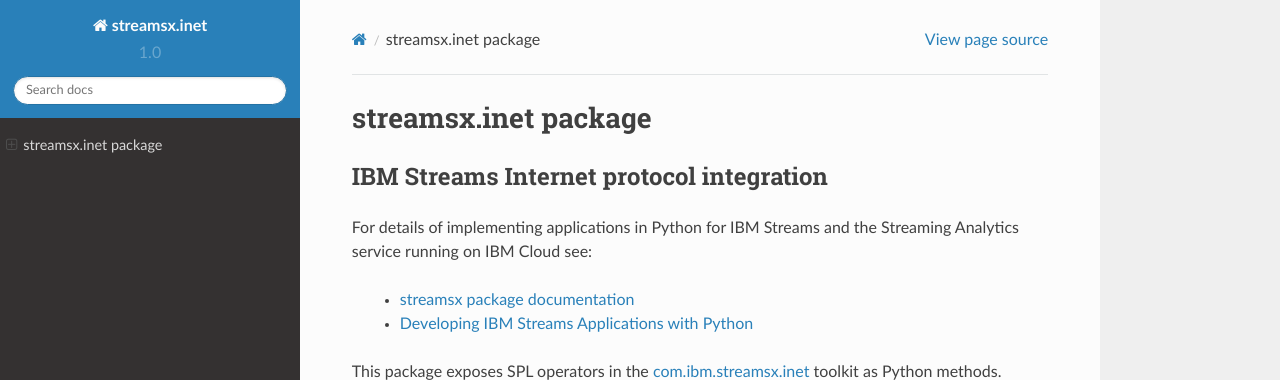
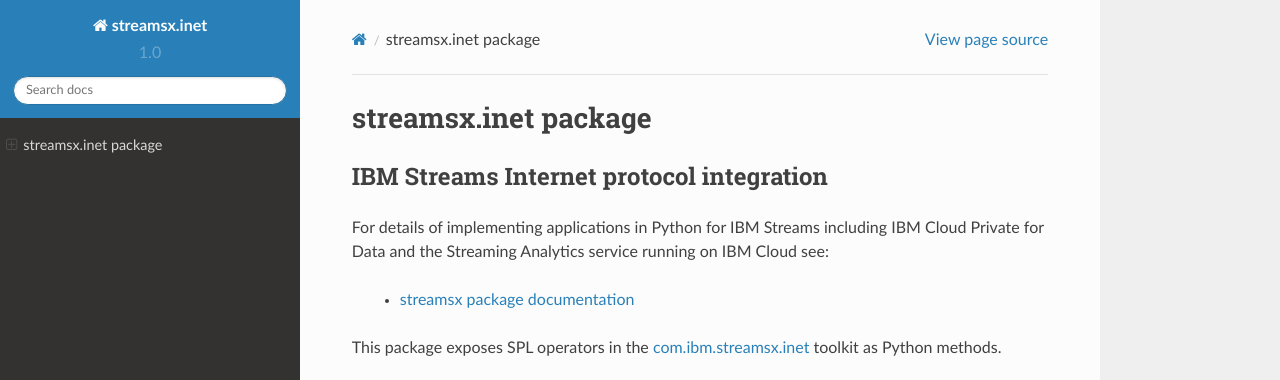
Before and after one commit to markheger/pypi.streamsx.inet, a Sphinx documentation site: the page built from package/docs/source/index.rst, in a window 1280 px wide, cut to the strip 0-380 px from the top of the page. Built offline with Sphinx 7.4.7 and the Read the Docs theme 2.0.0, drawn with Linux system fonts in a browser that asks for light colours.

Commit message:
update documentation, 1.0.1

```diff
--- a/package/docs/source/conf.py
+++ b/package/docs/source/conf.py
@@ -67,7 +67,7 @@
 # The short X.Y version.
 version = '1.0'
 # The full version, including alpha/beta/rc tags.
-release = '1.0.0'
+release = '1.0.1'
 
 # The language for content autogenerated by Sphinx. Refer to documentation
 # for a list of supported languages.
--- a/package/docs/source/index.rst
+++ b/package/docs/source/index.rst
@@ -5,12 +5,10 @@
 =========================================
 
 For details of implementing applications in Python
-for IBM Streams and the Streaming Analytics service
+for IBM Streams including IBM Cloud Private for Data and the Streaming Analytics service
 running on IBM Cloud see:
 
-  * `streamsx package documentation <http://ibmstreams.github.io/streamsx.topology/doc/releases/latest/pythondoc/index.html>`_
-
-  * `Developing IBM Streams Applications with Python <http://ibmstreams.github.io/streamsx.documentation/docs/python/1.6/python-appapi-devguide/>`_
+  * `streamsx package documentation <https://streamsxtopology.readthedocs.io/en/stable>`_
 
 This package exposes SPL operators in the `com.ibm.streamsx.inet <https://ibmstreams.github.io/streamsx.inet/>`_ toolkit as Python methods.
 
```
Also changed, not shown: README.md (+25 -1 lines), 3 other files.
